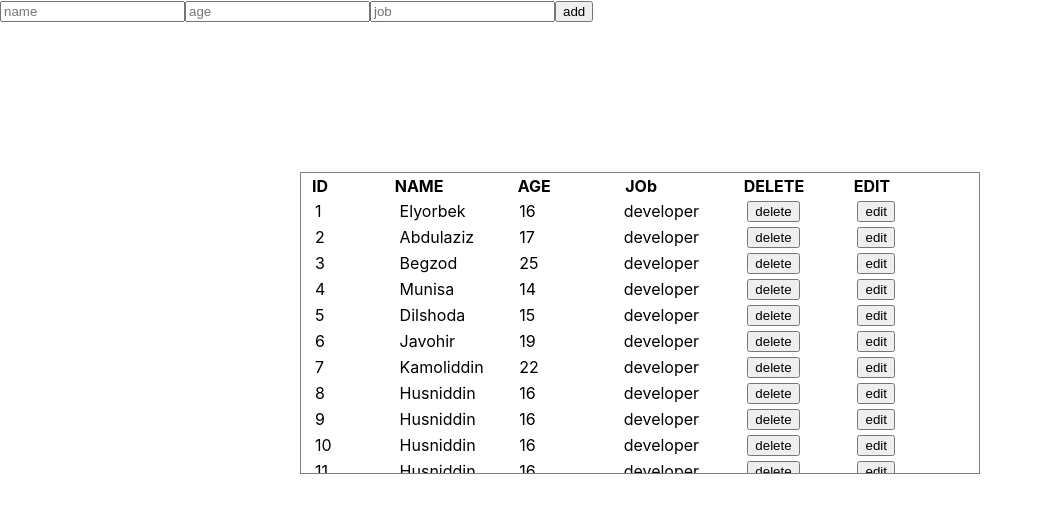
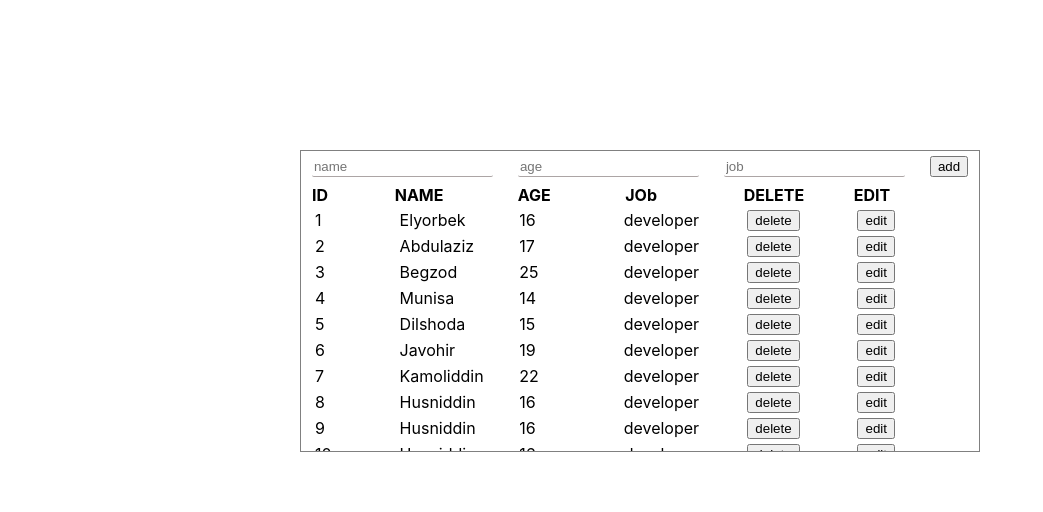
Before and after one commit to behhruz/table_react, a React (Create React App) app: page / in a window 1280 px wide. Shown: the top 512 px of the page, without its empty margins (0-1043 px from the left). Built offline with nearby package versions, Linux system fonts and the light colour scheme.

Commit message:
table togrlandi

```diff
--- a/src/table.css
+++ b/src/table.css
@@ -30,3 +30,14 @@
 .pli {
   margin-left: 27%;
 }
+.inputs{
+  display: flex;
+  gap: 25px;
+  justify-content: center;
+  margin: 5px 0;
+}
+input{
+  border: none;
+  border-bottom: 1px solid rgb(172, 165, 165);
+  border-radius: 2px;
+}
--- a/src/table.jsx
+++ b/src/table.jsx
@@ -97,6 +97,7 @@ class Students extends React.Component {
       let res = this.state.g6.filter((v) => v.id !== id);
       this.setState({ g6: res });
     };
+    const onEdit = () => {};
     const onAdd = () => {
       let user = {
         id: this.state.g6.length + 1,
@@ -105,7 +106,7 @@ class Students extends React.Component {
         job: this.state.job,
       };
       this.setState({
-        g6: [...this.state.g6,user ],
+        g6: [...this.state.g6, user],
         name: "",
         age: "",
         job: "",
@@ -113,7 +114,9 @@ class Students extends React.Component {
     };
     return (
       <div>
-        <input
+        <div className="bigtable">
+        <div className="inputs">
+     <input
           value={this.state.name}
           className="input"
           type="text"
@@ -133,7 +136,7 @@ class Students extends React.Component {
           name="job"
         />
         <button onClick={onAdd}>add</button>
-        <div className="bigtable">
+     </div>
           <table className="table" width={"90%"}>
             <thead className="fixed-tr">
               <tr className="fixed-tr">
@@ -159,7 +162,12 @@ class Students extends React.Component {
                       </button>
                     </td>
                     <td>
-                      <button className="edit_sticy">edit</button>
+                      <button
+                        onClick={() => onEdit({ name, age, job })}
+                        className="edit_sticy"
+                      >
+                        edit
+                      </button>
                     </td>
                   </tr>
                 );
```
